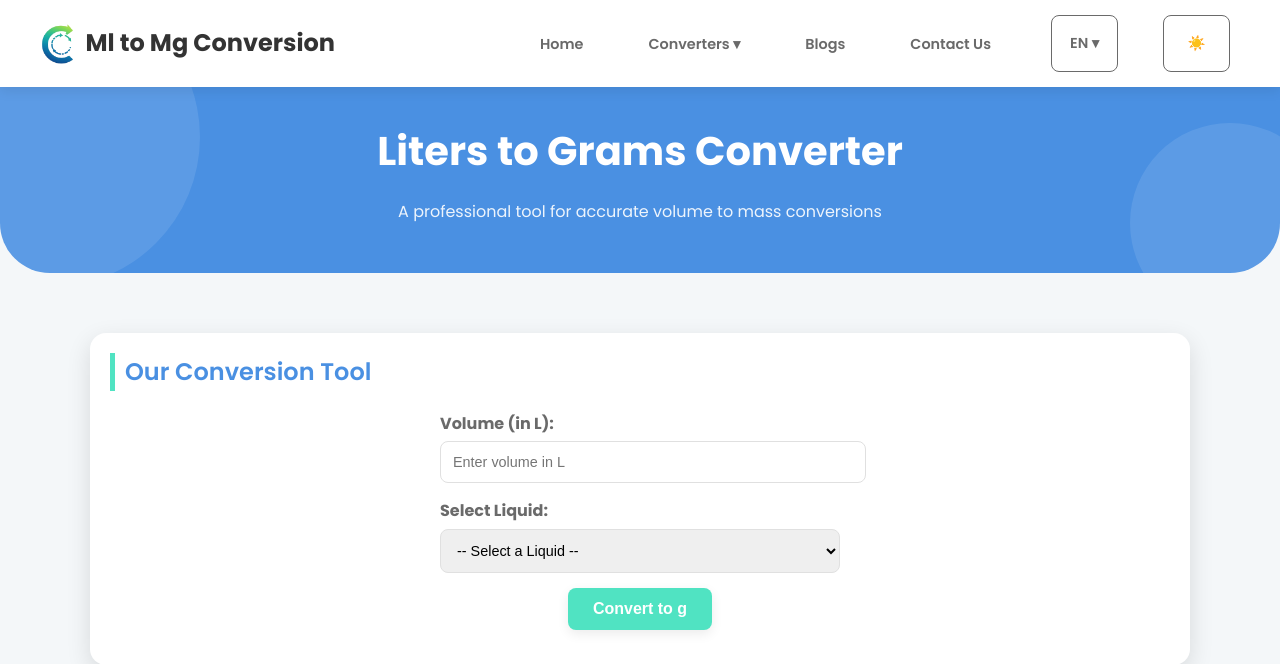
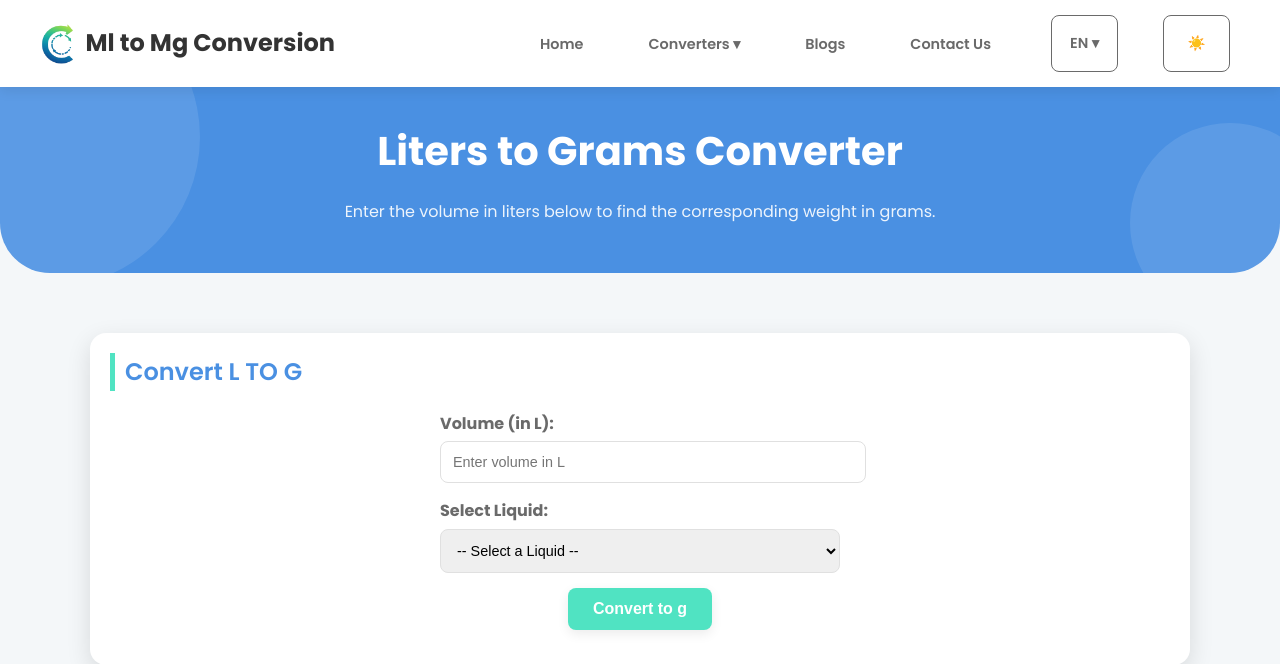
Before and after one commit to allcoolmathgames/ML-To_MG, a Flask app: page /l-to-g in a window 1280 px wide. Shown: the top 664 px of the page. Run offline with Flask 3, Linux system fonts and the light colour scheme.

Commit message:
Update l-to-g.html

```diff
--- a/templates/l-to-g/l-to-g.html
+++ b/templates/l-to-g/l-to-g.html
@@ -21,13 +21,13 @@
     <header class="secondary-header">
         <div class="container">
             <h1>Liters to Grams Converter</h1>
-            <p>A professional tool for accurate volume to mass conversions</p>
+            <p>Enter the volume in liters below to find the corresponding weight in grams.</p>
         </div>
     </header>
 
     <div class="container main-content">
         <section class="card" id="tool">
-            <h2>Our Conversion Tool</h2>
+            <h2>Convert L TO G</h2>
             <div class="tool-container">
                 <div class="form-group">
                     <label for="lInput"><b>Volume (in L):</b></label>
```
